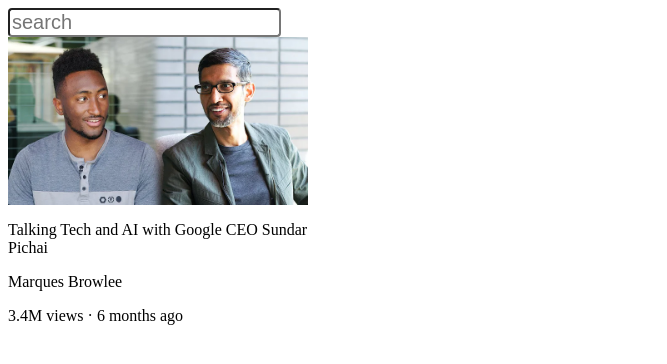
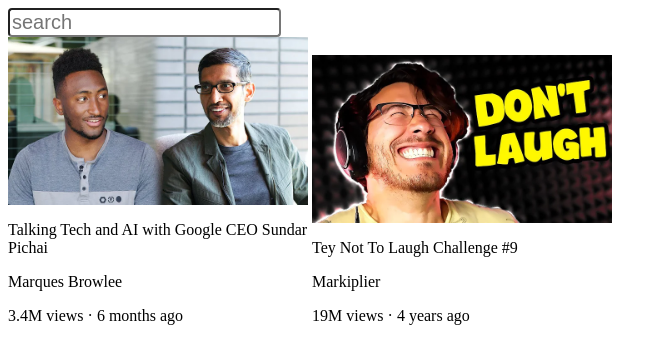
Before and after one commit to Kayceepro/mentor, a plain HTML site: page intro to html/youtube.html in a window 1280 px wide. Shown: the whole page, without its empty margins (0-667 px from the left). Drawn offline with Linux system fonts and the light colour scheme.

Commit message:
commited

```diff
--- a/intro to html/youtube.html
+++ b/intro to html/youtube.html
@@ -13,6 +13,7 @@
         }
 
         .search-bar {
+            display: block;
             font-size: 20px;
             border-radius: 4px;
         }
@@ -29,12 +30,19 @@
 
         }
 
+        .video-preview {
+            display: inline-block;
+            width: 300px;
+        }
+
     </style>
 
 
 </head>
 <body>
     <input type="text" placeholder="search" class="search-bar">
+
+    <div class="video-preview">
         <img class="thumbnail" src="thumbnail-1.webp" alt="">
         <p class="video-title">
             Talking Tech and AI with Google CEO Sundar Pichai
@@ -45,5 +53,20 @@
         <p class="video-stats">
             3.4M views &#183; 6 months ago
         </p>
+    </div>
+
+    <div class="video-preview">
+        <img class="thumbnail" src="thumbnail-2.webp" alt="">
+        <p class="video-title">
+            Tey Not To Laugh Challenge #9
+        </p>
+        <p class="video-author">
+            Markiplier
+        </p>
+        <p class="video-stats">
+            19M views &#183; 4 years ago
+        </p>
+    </div>
+
 </body>
 </html>
```
Lines whose indentation alone changed are shown as unchanged.
